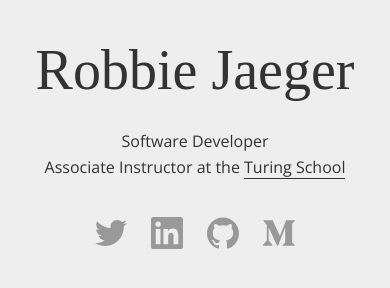
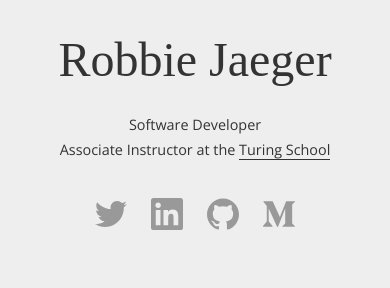
Before and after one commit to robbiejaeger/personal-site, a website: page public/index.html in a window 390 px wide. Drawn offline with nearby package versions, Linux system fonts and the light colour scheme; a web font is replaced by a local one.

Commit message:
Adjust media query for mobile styling

```diff
--- a/public/css/media-queries.css
+++ b/public/css/media-queries.css
@@ -1,6 +1,10 @@
 @media screen and (max-width: 500px) {
   h1 {
-    font-size: 3.5em;
+    font-size: 3em;
+  }
+
+  p {
+    font-size: 0.9em;
   }
 
   #social svg {
```
